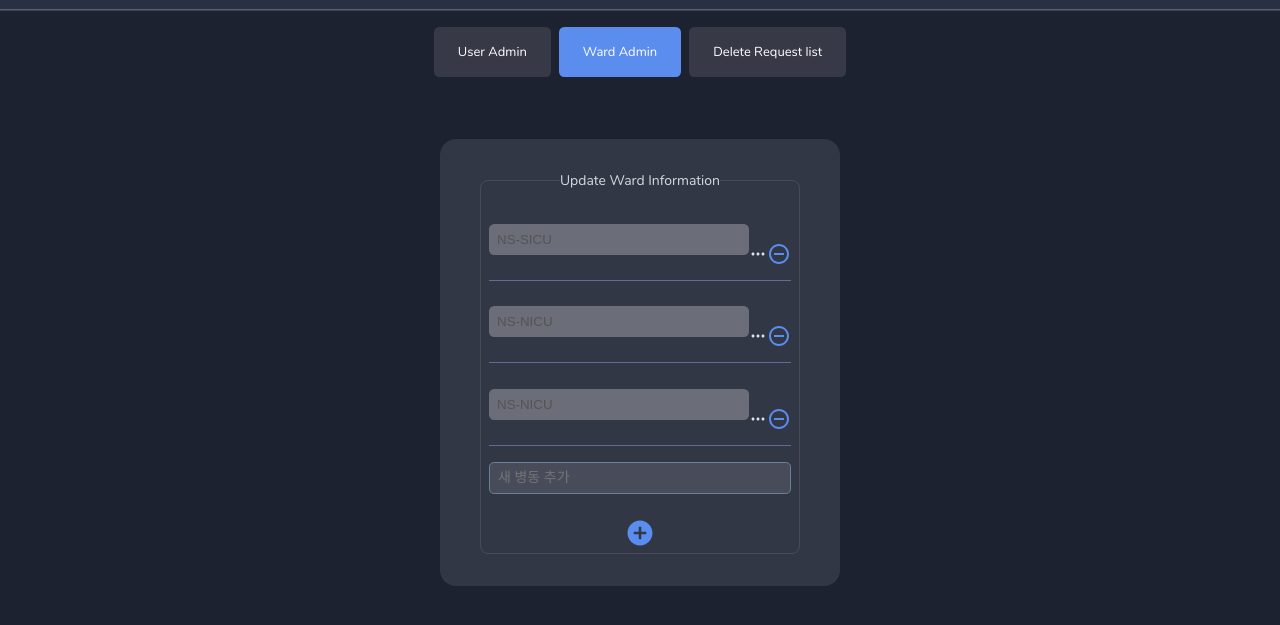
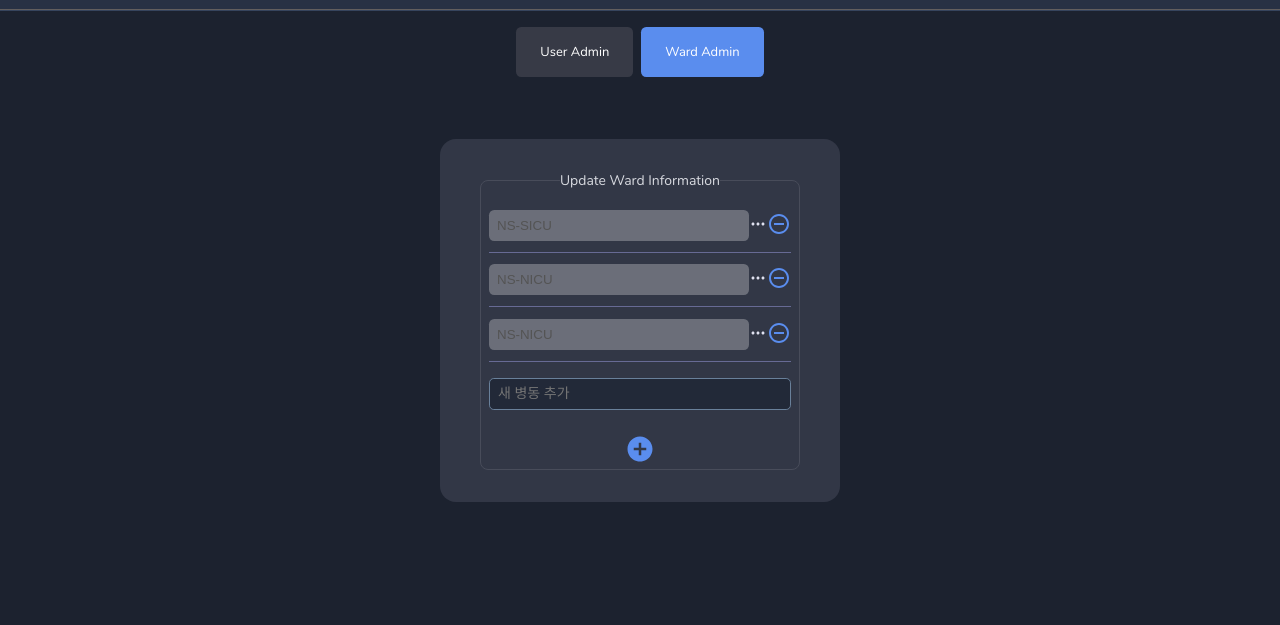
Before and after one commit to comeinLab-mfds/VDM-publish, a plain HTML site: page admin_data_updata.html in a window 1280 px wide. Shown: the part 53-678 px from the top of the page. Drawn offline with nearby package versions, Linux system fonts and the light colour scheme.

Commit message:
input bgc color 변경 및 admin delete request page 삭제

```diff
--- a/admin_data_updata.html
+++ b/admin_data_updata.html
@@ -78,11 +78,6 @@
                     <li class="item active">
                         <div class="item__name">
                             <a href="admin_data_updata.html">Ward Admin</a>
-                        </div>
-                    </li>
-                    <li class="item">
-                        <div class="item__name">
-                            <a href="admin_data_deletelist.html">Delete Request list</a>
                         </div>
                     </li>
                 </ul>
--- a/css/style.css
+++ b/css/style.css
@@ -30,8 +30,8 @@
   --active-orange:#fdac41;
   --active-green:#1eb168;
   --card-background:#2f3a50;
-  --input-bgc:#484c5a;
-  --input-disabled-color:#222938;
+  --input-bgc:#222938;
+  --input-disabled-color:#484c5a;
 }
 
 
@@ -1224,6 +1224,12 @@ box-shadow: none;
 border: 0;}
 
 
+.ward-bed-list .button-container{
+display: flex;
+align-items: center;
+justify-content: center;
+margin-top: 0;}
+
 
 /*modal common*/
 
```
Also changed, not shown: admin_data_deletelist.html (+0 -5 lines), admin_user.html (+0 -5 lines).
